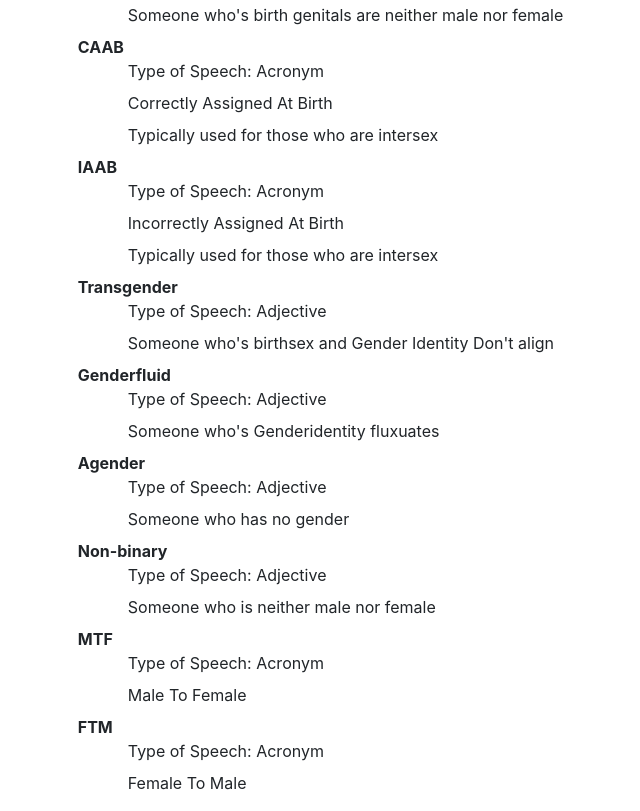
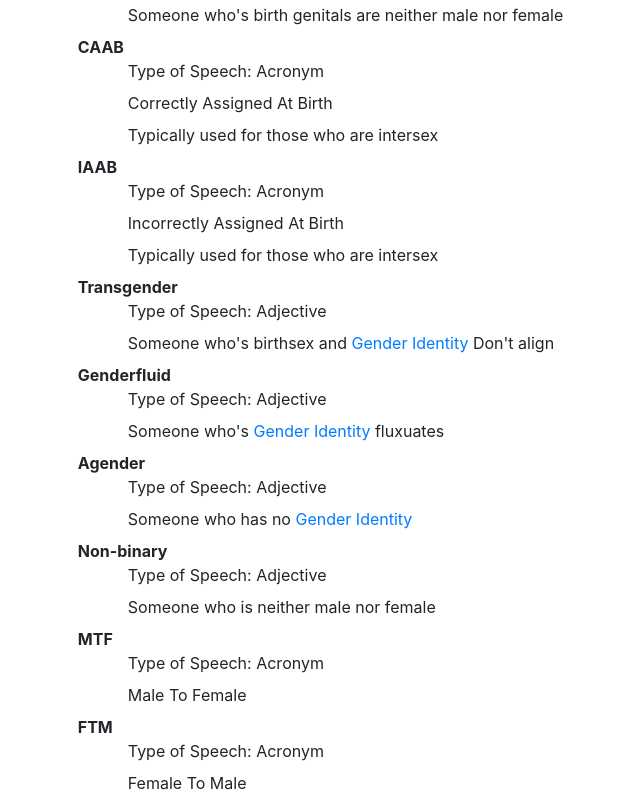
Before and after one commit to History-Fair-2020/History-Fair-2020.github.io, a plain HTML site: page LGBTQ.html in a window 1280 px wide. Shown: the part 1338-2149 px from the top of the page, without its empty margins (137-777 px from the left). Drawn offline with nearby package versions, Linux system fonts and the light colour scheme.

Commit message:
Update LGBTQ.html

```diff
--- a/LGBTQ.html
+++ b/LGBTQ.html
@@ -41,7 +41,7 @@
     <br>
     <h2>Gender</h2>
     <dl>
-      <dt>Gender Identity</dt>
+      <a id="GenderIdentity"></a><dt>Gender Identity</dt>
         <dd>Type of Speech: Noun</dd>
         <dd>How a person identifies</dd>
       <dt>AFAB</dt>
@@ -63,13 +63,13 @@
         <dd>Typically used for those who are intersex</dd>
       <dt>Transgender</dt>
         <dd>Type of Speech: Adjective</dd>
-        <dd>Someone who's birthsex and Gender Identity Don't align</dd>
+        <dd>Someone who's birthsex and <a href="#GenderIdentity">Gender Identity</a> Don't align</dd>
       <dt>Genderfluid</dt>
         <dd>Type of Speech: Adjective</dd>
-        <dd>Someone who's Genderidentity fluxuates</dd>
+        <dd>Someone who's <a href="#GenderIdentity">Gender Identity</a> fluxuates</dd>
       <dt>Agender</dt>
         <dd>Type of Speech: Adjective</dd>
-        <dd>Someone who has no gender</dd>
+        <dd>Someone who has no <a href="#GenderIdentity">Gender Identity</a></dd>
       <dt>Non-binary</dt>
         <dd>Type of Speech: Adjective</dd>
         <dd>Someone who is neither male nor female</dd>
```
